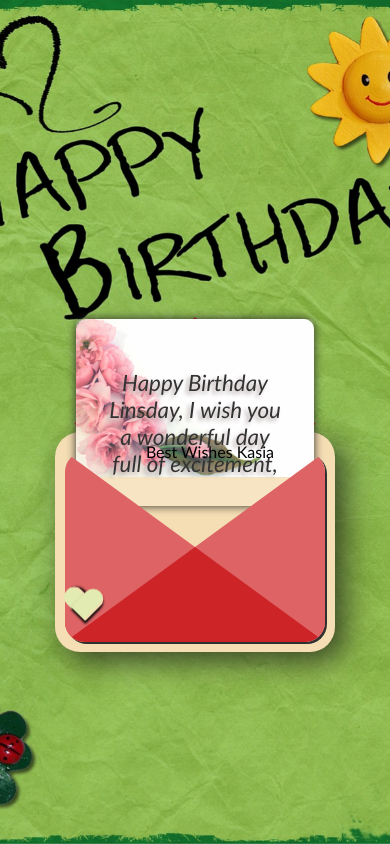
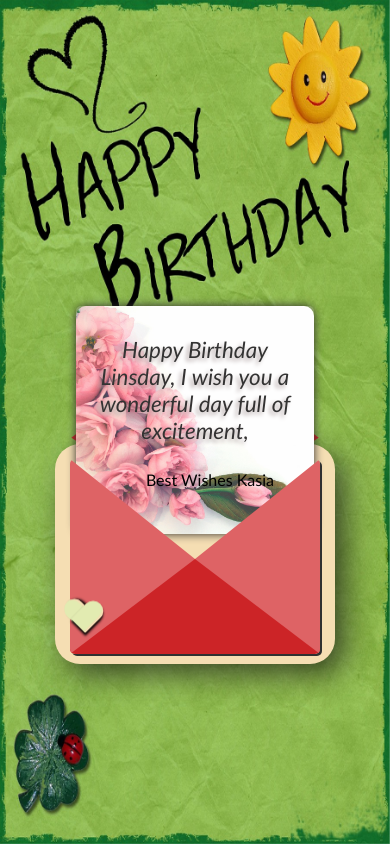
Before and after one commit to Rokazka/Happy-60th-birthdayLinsday., a plain HTML site: page index.html in a window 390 px wide. Both pictures are taken after a click on the element 191 px from the left and 545 px from the top of the page. Drawn offline with Linux system fonts and the light colour scheme.

Commit message:
Update main.css
new update for ccs style sheat

```diff
--- a/main.css
+++ b/main.css
@@ -71,9 +71,11 @@
 
     .letter-container {
         display: flex;
-        justify-content: center;
+        flex-direction: column;
+        width: 100%;
+        height: 100vh;
         align-items: center;
-        flex-direction: column;
+        justify-content: flex-end;
     }
 
     .envelop-wrapper {
@@ -130,11 +132,10 @@
         margin-bottom: 10px;
         z-index: 5;
     }
-
-    .letter-container {
+    /* .letter-container {
         position: absolute;
         bottom: 152px;
-    }
+    } */
 
     .letter {
         width: 90%;
@@ -229,8 +230,12 @@
             width: 90%;
             height: 240px;
         }
+        .letter-container {
+            position: absolute;
+            bottom: 140px;
+        }
         img {
-            object-fit: cover;
+            object-fit: fill;
         }
         .envelope-open {
             border-top: 115px solid var(--envelop-site-color);
@@ -248,9 +253,15 @@
             box-shadow: 2px 2px rgb(48, 48, 48);
         }
         .letter {
-            width: 85%;
-            height: 85%;
-            position: relative;
+            width: 90%;
+            background-image: url(./img/happy-birthday-5042779_1280.jpg);
+            transition: all 3s;
+            padding: 0px 0px;
+            /* position: absolute;
+            bottom: 0px;
+            z-index: 1; */
+            object-fit: fill;
+            background-size: cover;
         }
         .colorL {
             width: 100%;
@@ -287,6 +298,14 @@
     /* Na samsung Fold */
 
     @media screen and (max-width: 390px) {
+        img {
+            /* position: fixed;
+            width: 100%;
+            height: 100%;
+            object-fit: fit;
+            background-size: contain; */
+            object-fit: fill;
+        }
         .letter-container {
             width: 70%;
         }
@@ -295,18 +314,18 @@
             height: 220px;
         }
         .envelope-open {
-            border-top: 115px solid var(--envelop-site-color);
-            border-right: 130px solid transparent;
-            border-left: 130px solid transparent;
-            border-radius: 30px;
+            border-top: 100px solid var(--envelop-site-color);
+            border-right: 132px solid transparent;
+            border-left: 132px solid transparent;
+            border-radius: 25px;
             transition: transform 0.25s linear;
         }
         .envelope::after {
             border-bottom: 95px solid var(--envelop-site-color);
-            border-right: 130px solid var(--open-envelop);
-            border-left: 130px solid var(--open-envelop);
-            border-top: 95px solid transparent;
-            border-radius: 20px;
+            border-right: 125px solid var(--open-envelop);
+            border-left: 125px solid var(--open-envelop);
+            border-top: 100px solid transparent;
+            border-radius: 5px;
         }
         .letter {
             width: 85%;
@@ -337,16 +356,16 @@
             height: 180px;
         }
         .envelope-open {
-            border-top: 90px solid rgb(219, 121, 17);
+            border-top: 90px solid rgb(219, 17, 34);
             border-right: 110px solid transparent;
             border-left: 110px solid transparent;
             border-radius: 30px;
             transition: transform 0.25s linear;
         }
         .envelope::after {
-            border-bottom: 65px solid rgba(239, 129, 20, 084);
-            border-right: 110px solid rgba(239, 129, 20, 0.84);
-            border-left: 110px solid rgba(239, 129, 20, 0.84);
+            border-bottom: 65px solid rgb(219, 17, 34);
+            border-right: 110px solid rgba(168, 21, 28, 0.84);
+            border-left: 110px solid rgba(205, 29, 44, 0.84);
             border-top: 95px solid transparent;
             border-radius: 20px;
         }
```
